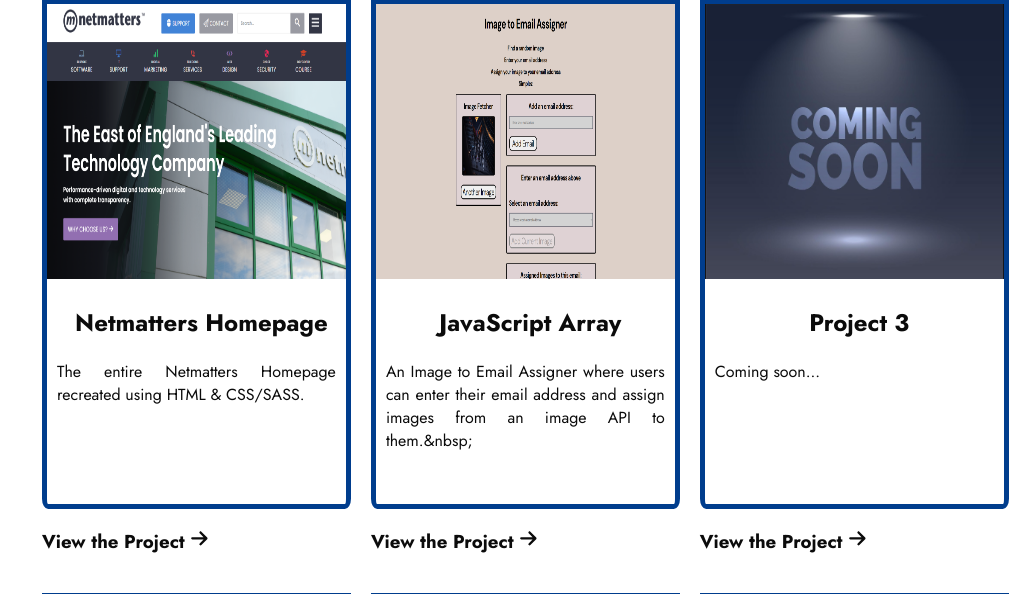
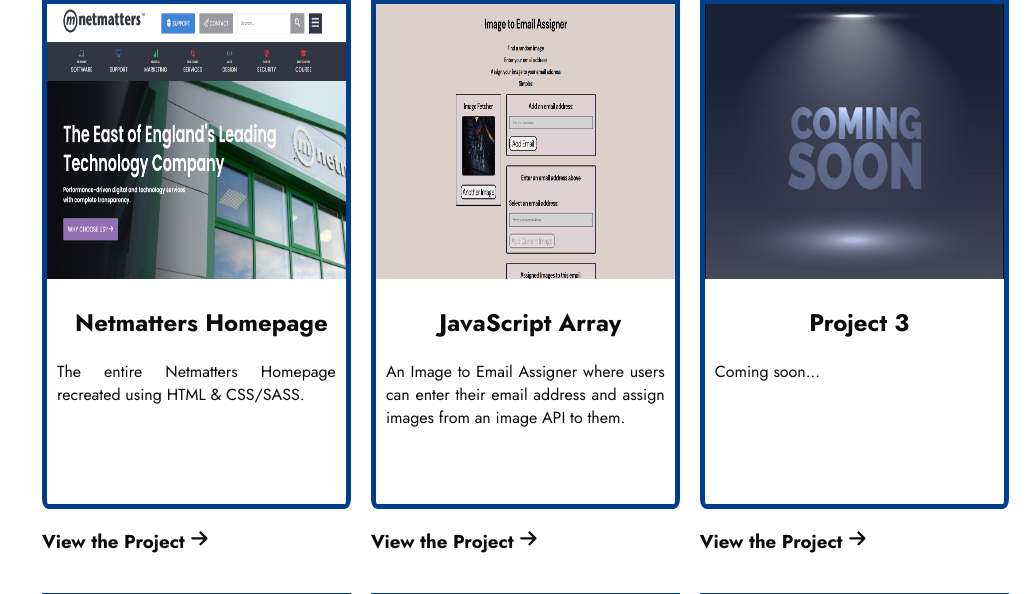
Before and after one commit to dwoodhouse1/Portfolio, a PHP site: page / in a window 1280 px wide. Shown: the part 960-1554 px from the top of the page, without its empty margins (250-1280 px from the left). Run offline with PHP 8.4, Linux system fonts and the light colour scheme; some libraries are stand-ins or nearby versions.

Commit message:
Updated JS Array Project Card
Updated CSS for the project card named 'JS Array'.

```diff
--- a/scss/base/_base.scss
+++ b/scss/base/_base.scss
@@ -131,6 +131,8 @@
     }
 }
 
-.break:after {
-    content: "&nbsp;";
+.break {
+    @include viewport(small) {
+        padding-bottom: 1.5rem;
+    }
 }
```
Also changed, not shown: css/application.css.
